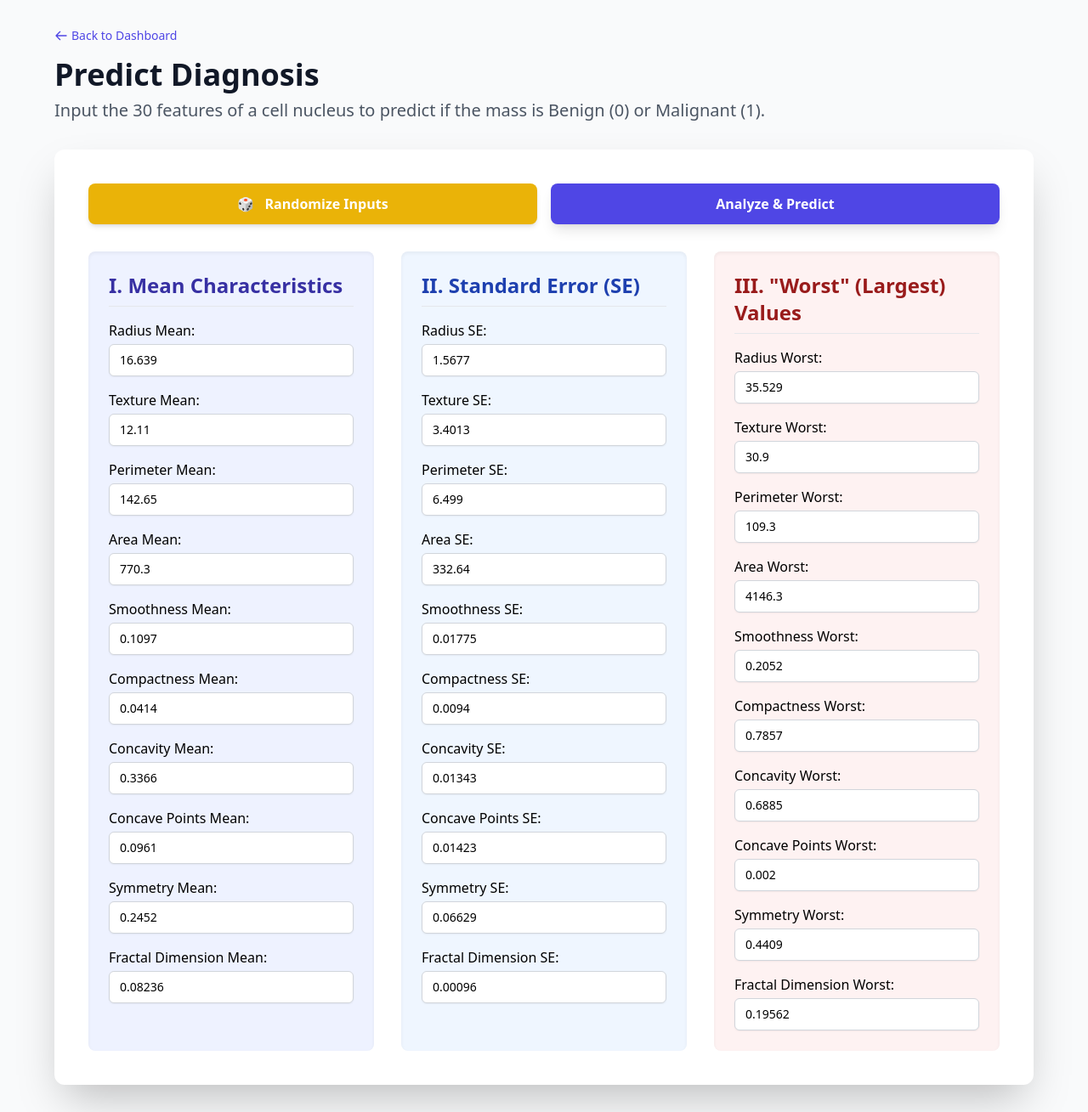
After one commit to yess1ne/WDBC_dataset_ML_project, a Flask app: template templates/predict.html in a window 1280 px wide. The commit adds this page. Shown: the whole page at 85% size. Run offline with Flask 3, Linux system fonts and the light colour scheme; the template is opened without the code that fills it, so the values that code supplies are empty; some libraries are stand-ins or nearby versions.

Commit message:
prepping scaler and deploying linear regression model + all UI affiliated + backend logic

```diff
--- /dev/null
+++ b/app.py
@@ -0,0 +1,162 @@
+# ----------------------------------------------------
+# Flask Application: WDBC Prediction Dashboard
+# ----------------------------------------------------
+import os
+import pickle
+import numpy as np
+import pandas as pd
+from flask import Flask, render_template, request, redirect, url_for
+import tensorflow as tf
+
+# Suppress TensorFlow warnings/logs
+os.environ['TF_CPP_MIN_LOG_LEVEL'] = '2'
+
+# --- Initialization ---
+# Create Flask app instance. It will automatically look for templates in a 'templates' folder.
+app = Flask(__name__)
+
+# --- Global Model and Scaler Variables ---
+# These will be loaded once when the application starts.
+MODEL = None
+SCALER = None
+
+MODEL_FILENAME = "models/train_linear_regression_model.h5"
+SCALER_FILENAME = "models/scaler.pkl"
+
+# Feature names (used to ensure input order matches training order)
+FEATURE_NAMES = [
+    "radius_mean", "texture_mean", "perimeter_mean", "area_mean",
+    "smoothness_mean", "compactness_mean", "concavity_mean", "concave points_mean",
+    "symmetry_mean", "fractal_dimension_mean", "radius_se", "texture_se",
+    "perimeter_se", "area_se", "smoothness_se", "compactness_se",
+    "concavity_se", "concave points_se", "symmetry_se", "fractal_dimension_se",
+    "radius_worst", "texture_worst", "perimeter_worst", "area_worst",
+    "smoothness_worst", "compactness_worst", "concavity_worst", "concave points_worst",
+    "symmetry_worst", "fractal_dimension_worst"
+]
+
+
+# --- Model Loading Function ---
+def load_assets():
+    """Loads the trained Keras model and the StandardScaler object."""
+    global MODEL, SCALER
+
+    # 1. Load Scaler
+    if not os.path.exists(SCALER_FILENAME):
+        print(f"ERROR: Scaler file not found at {SCALER_FILENAME}. Cannot scale inputs.")
+        return False
+    try:
+        with open(SCALER_FILENAME, 'rb') as f:
+            SCALER = pickle.load(f)
+        print("SUCCESS: StandardScaler loaded.")
+    except Exception as e:
+        print(f"ERROR loading scaler: {e}")
+        return False
+
+    # 2. Load Model (Keras H5 file)
+    if not os.path.exists(MODEL_FILENAME):
+        print(f"ERROR: Model file not found at {MODEL_FILENAME}. Prediction will use mock data.")
+        # If the model is missing, we still run the app but use a placeholder prediction
+        MODEL = "MOCK"
+        return True # Continue app execution
+
+    try:
+        MODEL = tf.keras.models.load_model(MODEL_FILENAME)
+        print(f"SUCCESS: Keras Model loaded from {MODEL_FILENAME}.")
+    except Exception as e:
+        print(f"ERROR loading Keras model: {e}")
+        MODEL = "MOCK" # Fallback to mock if load fails
+        return True
+
+    return True
+
+# --- Routes ---
+
+@app.route('/')
+def home():
+    """Renders the main dashboard page."""
+    return render_template('index.html')
+
+
+@app.route('/predict')
+def show_prediction_form():
+    """Renders the 30-feature input form with the randomizer."""
+    return render_template('predict.html')
+
+
+@app.route('/predict_result', methods=['POST'])
+def handle_prediction():
+    """Handles the form submission, performs prediction, and shows results."""
+
+    if not SCALER or not MODEL:
+        return "Application assets not loaded properly. Check console output.", 500
+
+    try:
+        # 1. Extract and Validate Input Data
+        input_data = {}
+        for feature in FEATURE_NAMES:
+            # Get data from the POST request form
+            value = request.form.get(feature, type=float)
+            if value is None:
+                 return f"Missing required feature: {feature}", 400
+            input_data[feature] = value
+
+        # 2. Convert to DataFrame and Scale
+        # Ensure the order of features is correct for the scaler/model
+        data_df = pd.DataFrame([input_data])
+        input_scaled = SCALER.transform(data_df)
+
+        # 3. Prediction Logic
+        if MODEL == "MOCK":
+            # Mock prediction if the model file is missing
+            prediction_score = np.random.uniform(0.1, 0.9)
+            prediction_class = 1 if prediction_score > 0.5 else 0
+
+            # For demonstration, let's make the mock prediction match the radius mean
+            if data_df['radius_mean'].iloc[0] > 15:
+                prediction_score = np.random.uniform(0.7, 0.9)
+                prediction_class = 1 # Malignant likely
+            else:
+                prediction_score = np.random.uniform(0.1, 0.3)
+                prediction_class = 0 # Benign likely
+
+            model_used = "MOCK (Model File Missing)"
+
+        else:
+            # Actual Keras Model Prediction
+            # Keras expect a 2D array (1 sample, 30 features)
+            prediction_raw = MODEL.predict(input_scaled, verbose=0)[0][0]
+            prediction_score = float(prediction_raw)
+            prediction_class = int(prediction_score > 0.5)
+            model_used = "Keras Linear Classifier"
+
+        # 4. Determine Result Label
+        result_label = "Malignant (M)" if prediction_class == 1 else "Benign (B)"
+
+        # 5. Render Result Page (Placeholder, you'll create this later)
+        # For now, we redirect back to the form with the result in the URL (not best practice, but simplest for demo)
+
+        # You will replace this with render_template('result.html', ...)
+        return render_template('prediction_result.html',
+                               prediction_class=prediction_class,
+                               result_label=result_label,
+                               prediction_score=f"{prediction_score:.4f}",
+                               model_name=model_used)
+
+    except Exception as e:
+        print(f"An error occurred during prediction: {e}")
+        return f"An internal error occurred: {e}", 500
+
+
+# --- Main Application Execution ---
+# Load assets before starting the Flask server
+if __name__ == '__main__':
+    print("Attempting to load ML assets...")
+    if load_assets():
+        # Only run the app if assets were loaded or mock was set up
+        print("Starting Flask server...")
+        app.run(debug=True)
+    else:
+        print("FATAL ERROR: Could not load required assets. Application will not start.")
+
+# NOTE: You will also need a 'prediction_result.html' template later to display the results!
--- /dev/null
+++ b/templates/predict.html
@@ -0,0 +1,188 @@
+<!DOCTYPE html>
+<html lang="en">
+<head>
+    <meta charset="UTF-8">
+    <meta name="viewport" content="width=device-width, initial-scale=1.0">
+    <title>WDBC Prediction Form</title>
+    <!-- Load Tailwind CSS -->
+    <script src="https://cdn.tailwindcss.com"></script>
+    <style>
+        /* Custom scrollbar for aesthetics */
+        body::-webkit-scrollbar { width: 8px; }
+        body::-webkit-scrollbar-track { background: #f1f1f1; }
+        body::-webkit-scrollbar-thumb { background: #cbd5e1; border-radius: 4px; }
+        body::-webkit-scrollbar-thumb:hover { background: #94a3b8; }
+    </style>
+</head>
+<body class="bg-gray-50 min-h-screen p-4 sm:p-8 font-sans">
+
+    <div class="max-w-6xl mx-auto">
+        <header class="mb-8">
+            <a href="/" class="text-indigo-600 hover:text-indigo-800 text-sm font-medium flex items-center mb-4">
+                <svg xmlns="http://www.w3.org/2000/svg" class="h-4 w-4 mr-1" fill="none" viewBox="0 0 24 24" stroke="currentColor">
+                    <path stroke-linecap="round" stroke-linejoin="round" stroke-width="2" d="M10 19l-7-7m0 0l7-7m-7 7h18" />
+                </svg>
+                Back to Dashboard
+            </a>
+            <h1 class="text-4xl font-extrabold text-gray-900 mb-2">Predict Diagnosis</h1>
+            <p class="text-xl text-gray-600">Input the 30 features of a cell nucleus to predict if the mass is Benign (0) or Malignant (1).</p>
+        </header>
+
+        <main class="bg-white p-6 sm:p-10 rounded-xl shadow-2xl">
+            <!-- Form for submission -->
+            <form id="prediction-form" method="POST" action="/predict_result">
+
+                <!-- Randomizer Button and Submit Button -->
+                <div class="flex flex-col sm:flex-row gap-4 mb-8">
+                    <button type="button" onclick="randomizeInputs()" class="w-full sm:w-1/2 bg-yellow-500 hover:bg-yellow-600 text-white font-bold py-3 px-6 rounded-lg transition duration-200 shadow-md">
+                        <span class="mr-2">🎲</span> Randomize Inputs
+                    </button>
+                    <button type="submit" class="w-full sm:w-1/2 bg-indigo-600 hover:bg-indigo-700 text-white font-bold py-3 px-6 rounded-lg transition duration-200 shadow-lg">
+                        Analyze & Predict
+                    </button>
+                </div>
+
+                <!-- Input Grid for 30 Attributes -->
+                <div class="grid grid-cols-1 md:grid-cols-3 gap-8">
+
+                    <!-- GROUP 1: MEAN Values -->
+                    <div class="bg-indigo-50 p-6 rounded-lg shadow-inner">
+                        <h3 class="text-2xl font-semibold text-indigo-800 border-b pb-2 mb-4">I. Mean Characteristics</h3>
+                        <div class="space-y-4">
+                            <label class="block">Radius Mean: <input type="number" step="any" name="radius_mean" class="input-field" min="6.98" max="28.11"></label>
+                            <label class="block">Texture Mean: <input type="number" step="any" name="texture_mean" class="input-field" min="9.71" max="39.28"></label>
+                            <label class="block">Perimeter Mean: <input type="number" step="any" name="perimeter_mean" class="input-field" min="43.36" max="188.5"></label>
+                            <label class="block">Area Mean: <input type="number" step="any" name="area_mean" class="input-field" min="143.5" max="2501.0"></label>
+                            <label class="block">Smoothness Mean: <input type="number" step="any" name="smoothness_mean" class="input-field" min="0.052" max="0.163"></label>
+                            <label class="block">Compactness Mean: <input type="number" step="any" name="compactness_mean" class="input-field" min="0.019" max="0.345"></label>
+                            <label class="block">Concavity Mean: <input type="number" step="any" name="concavity_mean" class="input-field" min="0.0" max="0.427"></label>
+                            <label class="block">Concave Points Mean: <input type="number" step="any" name="concave points_mean" class="input-field" min="0.0" max="0.201"></label>
+                            <label class="block">Symmetry Mean: <input type="number" step="any" name="symmetry_mean" class="input-field" min="0.106" max="0.304"></label>
+                            <label class="block">Fractal Dimension Mean: <input type="number" step="any" name="fractal_dimension_mean" class="input-field" min="0.05" max="0.097"></label>
+                        </div>
+                    </div>
+
+                    <!-- GROUP 2: SE (Standard Error) Values -->
+                    <div class="bg-blue-50 p-6 rounded-lg shadow-inner">
+                        <h3 class="text-2xl font-semibold text-blue-800 border-b pb-2 mb-4">II. Standard Error (SE)</h3>
+                        <div class="space-y-4">
+                            <label class="block">Radius SE: <input type="number" step="any" name="radius_se" class="input-field" min="0.112" max="2.87"></label>
+                            <label class="block">Texture SE: <input type="number" step="any" name="texture_se" class="input-field" min="0.36" max="4.88"></label>
+                            <label class="block">Perimeter SE: <input type="number" step="any" name="perimeter_se" class="input-field" min="0.757" max="21.98"></label>
+                            <label class="block">Area SE: <input type="number" step="any" name="area_se" class="input-field" min="6.8" max="542.2"></label>
+                            <label class="block">Smoothness SE: <input type="number" step="any" name="smoothness_se" class="input-field" min="0.0017" max="0.031"></label>
+                            <label class="block">Compactness SE: <input type="number" step="any" name="compactness_se" class="input-field" min="0.0022" max="0.135"></label>
+                            <label class="block">Concavity SE: <input type="number" step="any" name="concavity_se" class="input-field" min="0.0" max="0.396"></label>
+                            <label class="block">Concave Points SE: <input type="number" step="any" name="concave points_se" class="input-field" min="0.0" max="0.052"></label>
+                            <label class="block">Symmetry SE: <input type="number" step="any" name="symmetry_se" class="input-field" min="0.0078" max="0.078"></label>
+                            <label class="block">Fractal Dimension SE: <input type="number" step="any" name="fractal_dimension_se" class="input-field" min="0.0009" max="0.029"></label>
+                        </div>
+                    </div>
+
+                    <!-- GROUP 3: WORST Values -->
+                    <div class="bg-red-50 p-6 rounded-lg shadow-inner">
+                        <h3 class="text-2xl font-semibold text-red-800 border-b pb-2 mb-4">III. "Worst" (Largest) Values</h3>
+                        <div class="space-y-4">
+                            <label class="block">Radius Worst: <input type="number" step="any" name="radius_worst" class="input-field" min="7.93" max="36.04"></label>
+                            <label class="block">Texture Worst: <input type="number" step="any" name="texture_worst" class="input-field" min="12.02" max="50.41"></label>
+                            <label class="block">Perimeter Worst: <input type="number" step="any" name="perimeter_worst" class="input-field" min="50.41" max="251.2"></label>
+                            <label class="block">Area Worst: <input type="number" step="any" name="area_worst" class="input-field" min="185.2" max="4254.0"></label>
+                            <label class="block">Smoothness Worst: <input type="number" step="any" name="smoothness_worst" class="input-field" min="0.071" max="0.223"></label>
+                            <label class="block">Compactness Worst: <input type="number" step="any" name="compactness_worst" class="input-field" min="0.027" max="1.058"></label>
+                            <label class="block">Concavity Worst: <input type="number" step="any" name="concavity_worst" class="input-field" min="0.0" max="1.252"></label>
+                            <label class="block">Concave Points Worst: <input type="number" step="any" name="concave points_worst" class="input-field" min="0.0" max="0.291"></label>
+                            <label class="block">Symmetry Worst: <input type="number" step="any" name="symmetry_worst" class="input-field" min="0.156" max="0.664"></label>
+                            <label class="block">Fractal Dimension Worst: <input type="number" step="any" name="fractal_dimension_worst" class="input-field" min="0.055" max="0.207"></label>
+                        </div>
+                    </div>
+                </div>
+            </form>
+        </main>
+    </div>
+
+    <script>
+        // Define the ranges based on the WDBC dataset analysis (Min/Max values)
+        const attributeRanges = {
+            "radius_mean": { min: 6.981, max: 28.11, decimals: 3 },
+            "texture_mean": { min: 9.71, max: 39.28, decimals: 2 },
+            "perimeter_mean": { min: 43.36, max: 188.5, decimals: 2 },
+            "area_mean": { min: 143.5, max: 2501.0, decimals: 1 },
+            "smoothness_mean": { min: 0.052, max: 0.163, decimals: 4 },
+            "compactness_mean": { min: 0.019, max: 0.345, decimals: 4 },
+            "concavity_mean": { min: 0.0, max: 0.427, decimals: 4 },
+            "concave points_mean": { min: 0.0, max: 0.201, decimals: 4 },
+            "symmetry_mean": { min: 0.106, max: 0.304, decimals: 4 },
+            "fractal_dimension_mean": { min: 0.05, max: 0.097, decimals: 5 },
+
+            "radius_se": { min: 0.112, max: 2.873, decimals: 4 },
+            "texture_se": { min: 0.36, max: 4.885, decimals: 4 },
+            "perimeter_se": { min: 0.757, max: 21.98, decimals: 3 },
+            "area_se": { min: 6.802, max: 542.2, decimals: 2 },
+            "smoothness_se": { min: 0.00171, max: 0.03113, decimals: 5 },
+            "compactness_se": { min: 0.00225, max: 0.1354, decimals: 5 },
+            "concavity_se": { min: 0.0, max: 0.396, decimals: 5 },
+            "concave points_se": { min: 0.0, max: 0.05279, decimals: 5 },
+            "symmetry_se": { min: 0.00788, max: 0.07895, decimals: 5 },
+            "fractal_dimension_se": { min: 0.00089, max: 0.02984, decimals: 5 },
+
+            "radius_worst": { min: 7.93, max: 36.04, decimals: 3 },
+            "texture_worst": { min: 12.02, max: 50.41, decimals: 2 },
+            "perimeter_worst": { min: 50.41, max: 251.2, decimals: 2 },
+            "area_worst": { min: 185.2, max: 4254.0, decimals: 1 },
+            "smoothness_worst": { min: 0.07117, max: 0.2226, decimals: 4 },
+            "compactness_worst": { min: 0.02729, max: 1.058, decimals: 4 },
+            "concavity_worst": { min: 0.0, max: 1.252, decimals: 4 },
+            "concave points_worst": { min: 0.0, max: 0.291, decimals: 4 },
+            "symmetry_worst": { min: 0.156, max: 0.6638, decimals: 4 },
+            "fractal_dimension_worst": { min: 0.055, max: 0.2075, decimals: 5 }
+        };
+
+        /**
+         * Generates a random float within a specified range, rounded to a given number of decimals.
+         * @param {number} min - The minimum value (inclusive).
+         * @param {number} max - The maximum value (exclusive).
+         * @param {number} decimals - The number of decimal places to round to.
+         * @returns {number} The generated random number.
+         */
+        function getRandomValue(min, max, decimals) {
+            const random = Math.random() * (max - min) + min;
+            return parseFloat(random.toFixed(decimals));
+        }
+
+        /**
+         * Populates all input fields with random, realistic values based on WDBC ranges.
+         */
+        function randomizeInputs() {
+            const inputs = document.querySelectorAll('.input-field');
+
+            inputs.forEach(input => {
+                const name = input.name;
+                const range = attributeRanges[name];
+
+                if (range) {
+                    // Generate a random value using the pre-defined ranges
+                    const randomValue = getRandomValue(range.min, range.max, range.decimals);
+                    input.value = randomValue;
+                } else {
+                    console.warn(`Range for attribute "${name}" not found.`);
+                }
+            });
+        }
+
+        // Apply Tailwind classes to the dynamically generated input fields
+        document.addEventListener('DOMContentLoaded', () => {
+            const inputs = document.querySelectorAll('.input-field');
+            inputs.forEach(input => {
+                // Add Tailwind classes for consistent styling
+                input.classList.add(
+                    'mt-1', 'block', 'w-full', 'px-3', 'py-2', 'border', 'border-gray-300',
+                    'rounded-md', 'shadow-sm', 'focus:outline-none', 'focus:ring-indigo-500',
+                    'focus:border-indigo-500', 'sm:text-sm'
+                );
+            });
+            // Randomize inputs automatically on load to provide initial values
+            randomizeInputs();
+        });
+    </script>
+</body>
+</html>
```
Also changed, not shown: models/linear_regression_model_metrics.json (added, +14 -0 lines), templates/index.html (+17 -8 lines), templates/predict_result.html (added, +31 -0 lines), templates/prediction_result.html (added, +32 -0 lines), train_linear_regression_model.py (+57 -41 lines), 2 other files.
